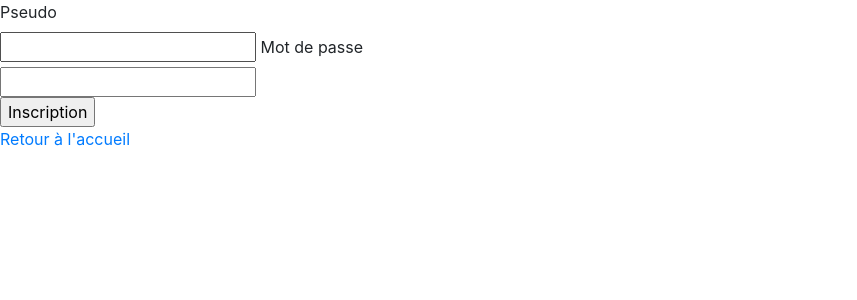
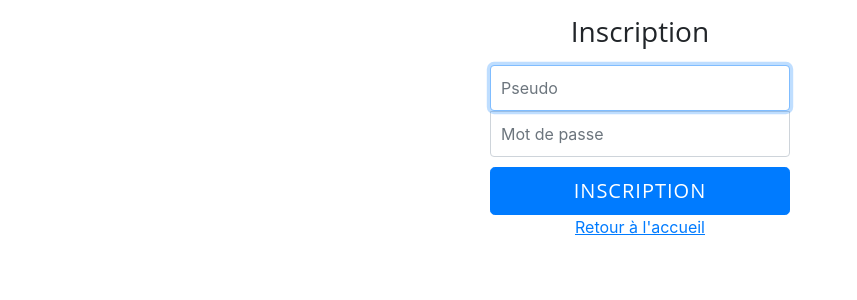
Before and after one commit to JulieRamis/writer-blog, a PHP site: page /writer-blog/public/index.php?route=register in a window 1280 px wide. Shown: the top 300 px of the page, without its empty margins (0-857 px from the left). Run offline with PHP 8.4, Linux system fonts and the light colour scheme.

```diff
--- a/public/css/style.css
+++ b/public/css/style.css
@@ -14,6 +14,11 @@ header.masthead {
 #single-header {
     background-image: url('img/reading.jpg');
     height: 600px;
+}
+
+#profile-header {
+    background-image: url('img/profile.jpg');
+    height: 700px;
 }
 
 header.masthead .overlay {
@@ -446,18 +451,17 @@ footer .copyright {
     padding: 25px 35px;
 }
 
+.button-profile{
+    justify-content: space-around;
+    display: flex;
+}
 
-
-
-
-.form-sign {
-    display: -ms-flexbox;
-    display: flex;
-    -ms-flex-align: center;
-    align-items: center;
-    padding-top: 40px;
-    padding-bottom: 40px;
-    background-color: #f5f5f5;
+.button-profile a{
+    width: 30%;
+}
+.title-profile {
+    text-align: center;
+    margin-bottom: 50px;
 }
 
 .form-signin {
--- a/templates/login.html.twig
+++ b/templates/login.html.twig
@@ -5,7 +5,6 @@
 
 {% block body %}
 
-<div class="form-sign">
 <body class="text-center">
 <form class="form-signin" method="post" action="../public/index.php?route=login">
     <h1 class="h3 mb-3 font-weight-normal">Connexion</h1>
@@ -19,6 +18,6 @@
     <p><a href="../public/index.php">Retour à l'accueil</a></p>
 
 </form>
-</body></div>
+</body>
 
 {% endblock %}
--- a/templates/register.html.twig
+++ b/templates/register.html.twig
@@ -10,24 +10,26 @@
     {% set password='' %}
 {% endif %}
 
-
-
 {% extends 'base.html.twig' %}
 {% block title %}
     Inscription
 {% endblock %}
 
 {% block body %}
-    <div>
-        <form method="post" action="../public/index.php?route=register">
-            <label for="pseudo">Pseudo</label><br>
-            <input type="text" id="pseudo" name="pseudo">
-            {{ pseudo }}
-            <label for="password">Mot de passe</label><br>
-            <input type="password" id="password" name="password"><br>
-            {{password}}
-            <input type="submit" value="Inscription" id="submit" name="submit">
-        </form>
-        <a href="../public/index.php">Retour à l'accueil</a>
-    </div>
+
+<body class="text-center">
+<form class="form-signin" method="post" action="../public/index.php?route=register">
+    <h1 class="h3 mb-3 font-weight-normal">Inscription</h1>
+    <label for="pseudo" class="sr-only">Pseudo</label>
+    <input type="text" id="pseudo" name="pseudo" class="form-control" placeholder="Pseudo" required autofocus>
+    {{ pseudo }}
+    <label for="password" class="sr-only">Password</label>
+    <input type="password" id="password" name="password" class="form-control" placeholder="Mot de passe" required>
+    {{password}}
+        <button class="btn btn-lg btn-primary btn-block" type="submit" value="Inscription" id="submit" name="submit">Inscription</button>
+    <p><a href="../public/index.php">Retour à l'accueil</a></p>
+
+</form>
+</body>
+
 {% endblock %}
```
Also changed, not shown: templates/home.html.twig (+2 -6 lines), templates/profile.html.twig (+20 -4 lines), templates/update_password.html.twig (+14 -9 lines), public/css/img/profile.jpg (added).
